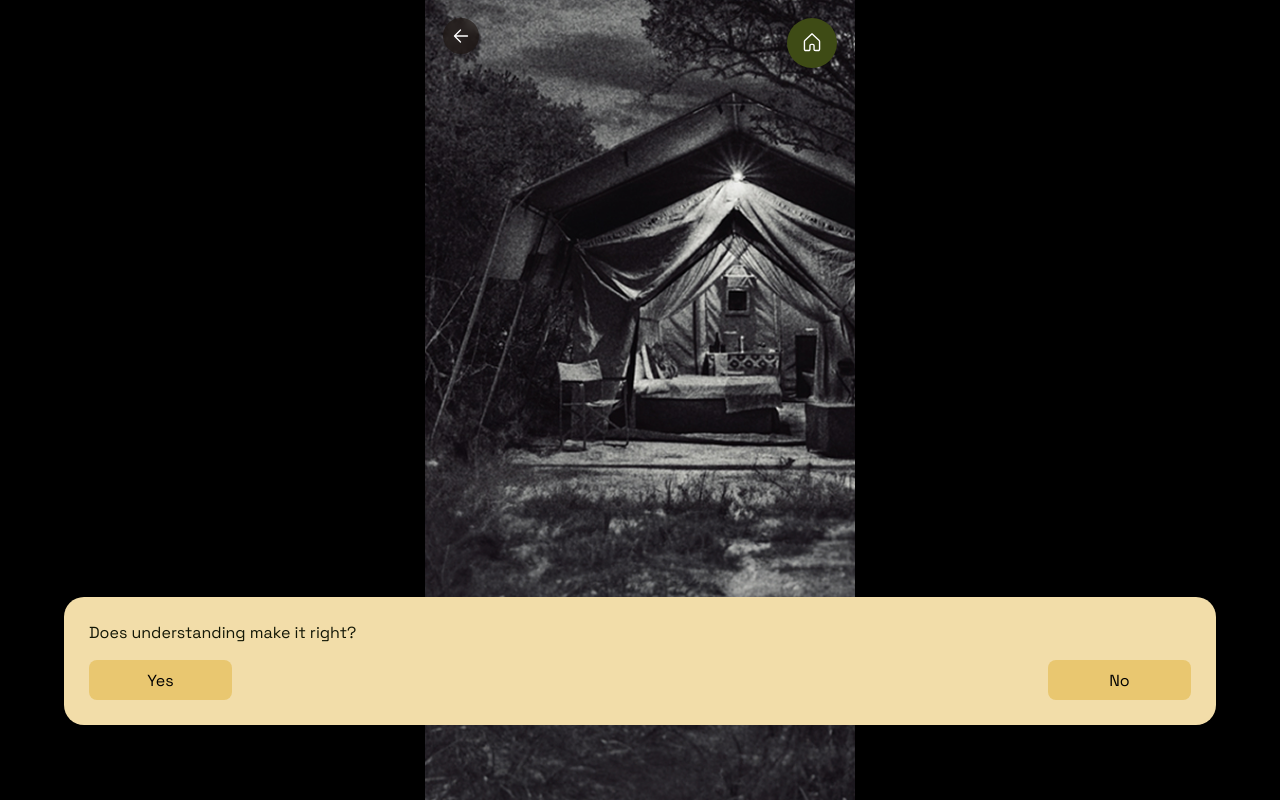
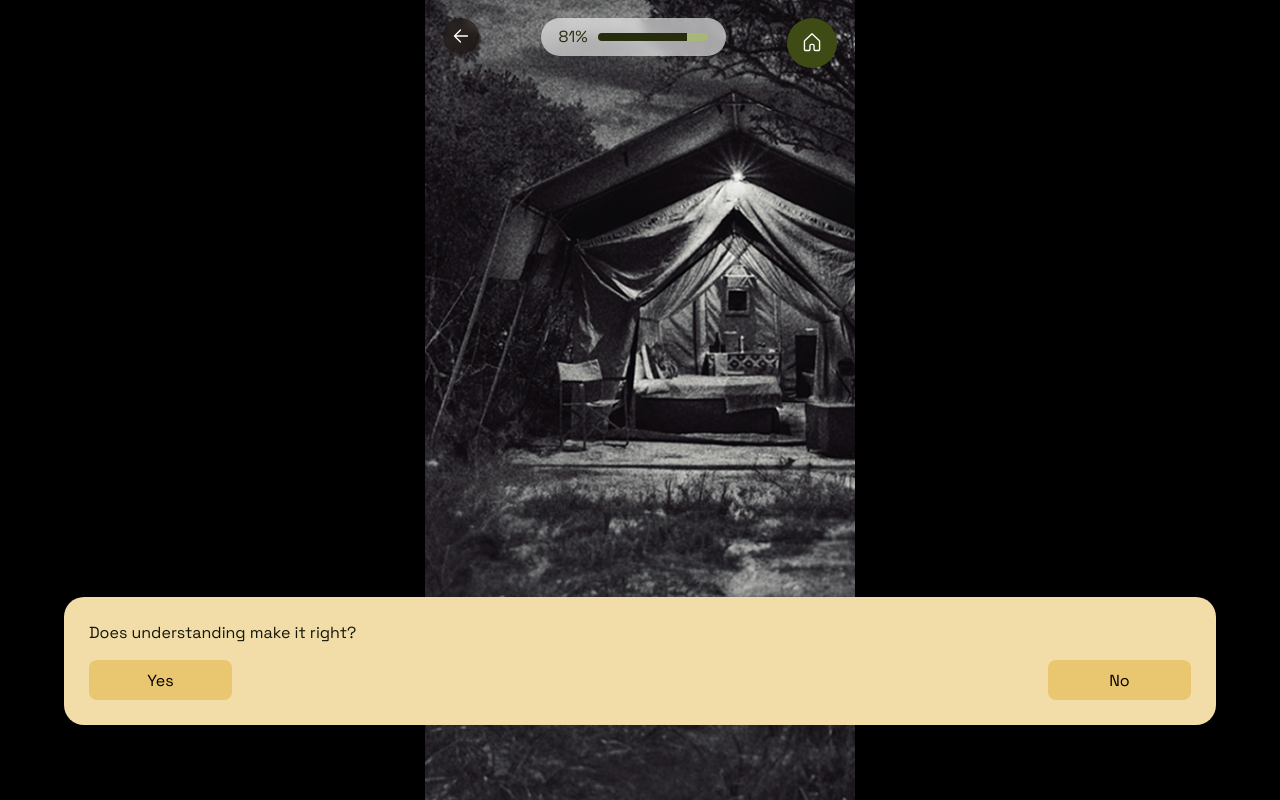
Before and after one commit to Flex-Wrap/nhm-app, a React (Vite) app: page /nhm-app/safariPages/poll in a window 1280 px wide. Built offline with nearby package versions, Linux system fonts and the light colour scheme; a web font is replaced by a local one.

Commit message:
fixed top buttons

```diff
--- a/src/pages/safariPages/BasicScene.tsx
+++ b/src/pages/safariPages/BasicScene.tsx
@@ -1,4 +1,4 @@
-import { useNavigate, useParams } from "react-router-dom";
+import { useParams } from "react-router-dom";
 import { BackButton } from "../../components/BackButton";
 import { HomeButton } from "../../components/HomeButton";
 import TextBox from "../../components/TextBox";
@@ -9,7 +9,6 @@ import ProgressBar from "../../components/ProgressBar";
 
 const BasicScene: React.FC = () => {
   const { id } = useParams<{ id: string }>();
-  const navigate = useNavigate();
   const sceneId = parseInt(id || "1", 10);
   const scene = scenes.find((s) => s.id === sceneId);
 
--- a/src/pages/safariPages/CheckboxPage.tsx
+++ b/src/pages/safariPages/CheckboxPage.tsx
@@ -3,6 +3,7 @@ import CheckboxesContainer from "../../components/ChecboxesContainer";
 import { ContinueButton } from "../../components/ContinueButton";
 import { HomeButton } from "../../components/HomeButton";
 import OverlayContainer from "../../components/OverlayContainer";
+import ProgressBar from "../../components/ProgressBar";
 import "./CheckboxPage.css";
 
 import React, { useState } from "react";
@@ -23,6 +24,7 @@ const CheckboxPage: React.FC = () => {
     <div className="checkbox-page">
       <div className="top-buttons">
         <BackButton />
+        <ProgressBar percentage={19} />
         <HomeButton to="/" />
       </div>
       <div className="content">
--- a/src/pages/safariPages/PollPage.tsx
+++ b/src/pages/safariPages/PollPage.tsx
@@ -3,6 +3,7 @@ import { BackButton } from "../../components/BackButton";
 import { HomeButton } from "../../components/HomeButton";
 import TextBox from "../../components/TextBox";
 import "./PollPage.css";
+import ProgressBar from "../../components/ProgressBar";
 
 const PollPage: React.FC = () => {
     const navigate = useNavigate();
@@ -14,6 +15,7 @@ const PollPage: React.FC = () => {
     <div className="poll-page">
       <div className="top-buttons">
         <BackButton />
+        <ProgressBar percentage={81} />
         <HomeButton to="/" />
       </div>
       <div className="content">
--- a/src/pages/safariPages/PollResultsPage.tsx
+++ b/src/pages/safariPages/PollResultsPage.tsx
@@ -1,6 +1,7 @@
 import { BackButton } from "../../components/BackButton";
 import { ContinueButton } from "../../components/ContinueButton";
 import { HomeButton } from "../../components/HomeButton";
+import ProgressBar from "../../components/ProgressBar";
 import TextBox from "../../components/TextBox";
 import VisitorOpinion from "../../components/VisitorsOpinion";
 import "./PollResultsPage.css";
@@ -10,6 +11,7 @@ const PollResultsPage: React.FC = () => {
     <div className="poll-results-page">
       <div className="top-buttons">
         <BackButton />
+        <ProgressBar percentage={81} />
         <HomeButton to="/" />
       </div>
       <div className="content">
--- a/src/pages/safariPages/SliderPageSafari1.css
+++ b/src/pages/safariPages/SliderPageSafari1.css
@@ -13,10 +13,12 @@
 }
 
 .top-buttons {
+    position: relative;
     display: flex;
     justify-content: space-between;
     align-items: flex-start;
     padding: 18px;
+    z-index: 2;
 }
 
 .header {
```
